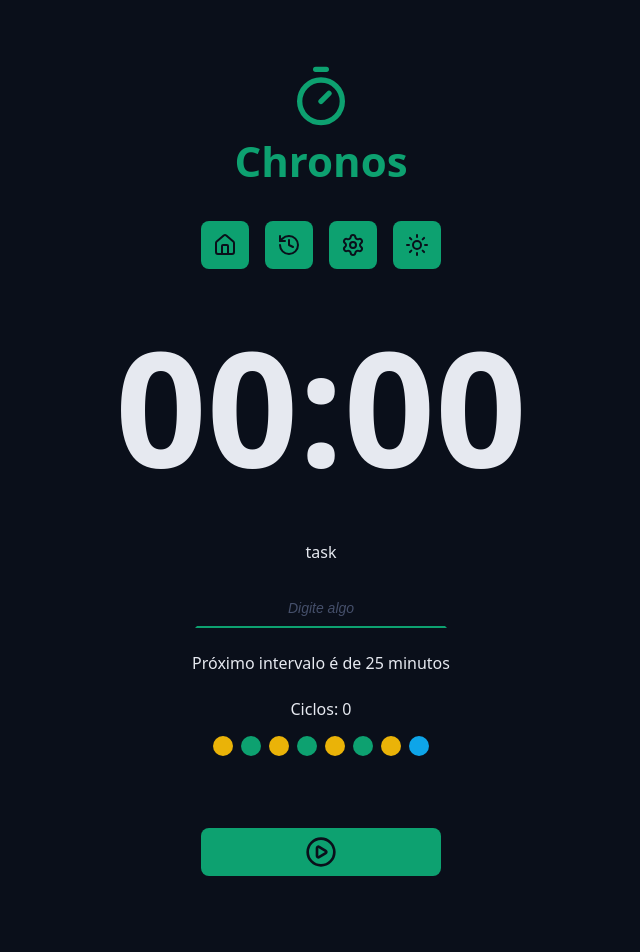
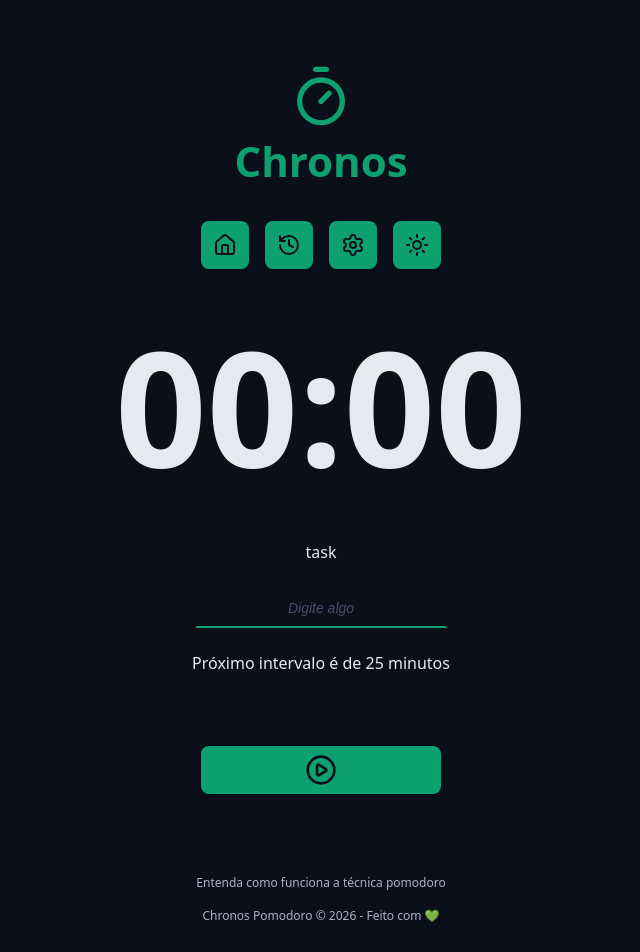
Before and after one commit to juliodev10/chronos-pomodoro, a React (Vite) app: page / in a window 1280 px wide. Shown: the top 952 px of the page, without its empty margins (319-959 px from the left). Built offline with nearby package versions, Linux system fonts and the light colour scheme.

Commit message:
buttonRed

```diff
--- a/src/components/Cycles/index.tsx
+++ b/src/components/Cycles/index.tsx
@@ -1,19 +1,37 @@
+import { useTaskContext } from '../../contexts/TaskContext/useTaskContext';
+import { getNextCycle } from '../utils/getNextCycle';
+import { getNextCycleType } from '../utils/getNextCycleType';
 import styles from './styles.module.css';
 
 export function Cycles() {
+  const { state } = useTaskContext();
+
+  const cycleStep = Array.from({ length: state.currentCycle });
+
+  const cycleDescriptionMap = {
+    workTime: 'foco',
+    shortBreakTime: 'pausa curta',
+    longBreakTime: 'pausa longa',
+  };
+
   return (
     <div className={styles.cycles}>
       <span>Ciclos: 0</span>
 
       <div className={styles.cycleDots}>
-        <span className={`${styles.cycleDot} ${styles.workTime}`}></span>
-        <span className={`${styles.cycleDot} ${styles.shortBreakTime}`}></span>
-        <span className={`${styles.cycleDot} ${styles.workTime}`}></span>
-        <span className={`${styles.cycleDot} ${styles.shortBreakTime}`}></span>
-        <span className={`${styles.cycleDot} ${styles.workTime}`}></span>
-        <span className={`${styles.cycleDot} ${styles.shortBreakTime}`}></span>
-        <span className={`${styles.cycleDot} ${styles.workTime}`}></span>
-        <span className={`${styles.cycleDot} ${styles.longBreakTime}`}></span>
+        {cycleStep.map((_, index) => {
+          const nextCycle = getNextCycle(index);
+          const nextCycleType = getNextCycleType(nextCycle);
+
+          return (
+            <span
+              key={nextCycle}
+              className={`${styles.cycleDot} ${styles[nextCycleType]}`}
+              aria-label={`Indicador de ciclo de ${cycleDescriptionMap[nextCycleType]}`}
+              title={`Indicador de ciclo de ${cycleDescriptionMap[nextCycleType]}`}
+            ></span>
+          );
+        })}
       </div>
     </div>
   );
--- a/src/components/MainForm/index.tsx
+++ b/src/components/MainForm/index.tsx
@@ -1,17 +1,66 @@
-import { PlayCircleIcon } from 'lucide-react';
+import { PlayCircleIcon, StopCircleIcon } from 'lucide-react';
 import { Cycles } from '../Cycles';
 import { DefaultButton } from '../DefaultButton';
 import { DefaultInput } from '../DefaultInput';
+import { useRef } from 'react';
+import type { TaskModel } from '../../models/TaskModel';
+import { useTaskContext } from '../../contexts/TaskContext/useTaskContext';
+import { getNextCycle } from '../utils/getNextCycle';
+import { getNextCycleType } from '../utils/getNextCycleType';
+import { formatSecondsToMinutes } from '../utils/formatSecondsToMinutes';
 
 export function MainForm() {
+  const { state, setState } = useTaskContext();
+  const taskNameInput = useRef<HTMLInputElement>(null);
+
+  const nextCycle = getNextCycle(state.currentCycle);
+  const nextCycleType = getNextCycleType(nextCycle);
+
+  function handleCreateNewTask(event: React.SubmitEvent<HTMLFormElement>) {
+    event.preventDefault();
+    if (taskNameInput.current === null) return;
+    const taskName = taskNameInput.current.value.trim();
+    if (!taskName) {
+      alert(
+        'Por favor, digite o nome da tarefa antes de criar uma nova tarefa.',
+      );
+      return;
+    }
+    const newTask: TaskModel = {
+      id: Date.now().toString(),
+      name: taskName,
+      startDate: Date.now(),
+      completeDate: null,
+      interruptedDate: null,
+      duration: state.config[nextCycleType],
+      type: nextCycleType,
+    };
+
+    const secondsRemaining = newTask.duration * 60;
+
+    setState(prevState => {
+      return {
+        ...prevState,
+        config: { ...prevState.config },
+        activeTask: newTask,
+        currentCycle: nextCycle,
+        secondsRemaining,
+        formattedSecondsRemaining: formatSecondsToMinutes(secondsRemaining),
+        tasks: [...prevState.tasks, newTask],
+      };
+    });
+  }
+
   return (
-    <form className='form' action=''>
+    <form onSubmit={handleCreateNewTask} className='form' action=''>
       <div className='formRow'>
         <DefaultInput
           labelText='task'
           id='meuInput'
           type='text'
           placeholder='Digite algo'
+          ref={taskNameInput}
+          disabled={!!state.activeTask}
         />
       </div>
 
@@ -19,12 +68,29 @@
         <p>Próximo intervalo é de 25 minutos</p>
       </div>
 
-      <div className='formRow'>
-        <Cycles />
-      </div>
+      {state.currentCycle > 0 && (
+        <div className='formRow'>
+          <Cycles />
+        </div>
+      )}
 
       <div className='formRow'>
-        <DefaultButton icon={<PlayCircleIcon />} color='green' />
+        {!state.activeTask ? (
+          <DefaultButton
+            aria-label='Iniciar tarefa'
+            title='Iniciar tarefa'
+            type='submit'
+            icon={<PlayCircleIcon />}
+          />
+        ) : (
+          <DefaultButton
+            aria-label='Interromper tarefa'
+            title='Interromper tarefa'
+            type='button'
+            color='red'
+            icon={<StopCircleIcon />}
+          />
+        )}
       </div>
     </form>
   );
--- /dev/null
+++ b/src/components/utils/formatSecondsToMinutes.ts
@@ -0,0 +1,5 @@
+export function formatSecondsToMinutes(seconds: number) {
+  const minutes = String(Math.floor(seconds / 60)).padStart(2, '0');
+  const secondsMod = String(Math.floor(seconds % 60)).padStart(2, '0');
+  return `${minutes}:${secondsMod}`;
+}
--- /dev/null
+++ b/src/components/utils/getNextCycle.ts
@@ -0,0 +1,3 @@
+export function getNextCycle(currentCycle: number) {
+  return currentCycle === 0 || currentCycle === 8 ? 1 : currentCycle + 1;
+}
--- /dev/null
+++ b/src/components/utils/getNextCycleType.ts
@@ -0,0 +1,7 @@
+import type { TaskModel } from '../../models/TaskModel';
+
+export function getNextCycleType(currentCycle: number): TaskModel['type'] {
+  if (currentCycle % 8 === 0) return 'longBreakTime';
+  if (currentCycle % 2 === 0) return 'shortBreakTime';
+  return 'workTime';
+}
--- a/src/contexts/TaskContext/TaskContextProvider.tsx
+++ b/src/contexts/TaskContext/TaskContextProvider.tsx
@@ -1,4 +1,4 @@
-import { useState } from 'react';
+import { useEffect, useState } from 'react';
 import { initialTaskState } from './initialTaskState';
 import { TaskContext } from './TaskContext';
 
@@ -9,6 +9,10 @@
 export function TaskContextProvider({ children }: TaskContextProviderProps) {
   const [state, setState] = useState(initialTaskState);
 
+  useEffect(() => {
+    console.log('STATE', state);
+  }, [state]);
+
   return (
     <TaskContext.Provider value={{ state, setState }}>
       {children}
--- a/src/contexts/TaskContext/initialTaskState.ts
+++ b/src/contexts/TaskContext/initialTaskState.ts
@@ -7,7 +7,7 @@
   activeTask: null,
   currentCycle: 0,
   config: {
-    worktime: 25,
+    workTime: 25,
     shortBreakTime: 5,
     longBreakTime: 15,
   },
--- a/src/models/TaskStateModel.ts
+++ b/src/models/TaskStateModel.ts
@@ -9,7 +9,7 @@
   activeTask: TaskModel | null; //Countdown, histórico, MainForm, button
   currentCycle: number; //1 a 8/ Home
   config: {
-    worktime: number; //MainForm
+    workTime: number; //MainForm
     shortBreakTime: number; //MainForm
     longBreakTime: number; //MainForm
   };
```
